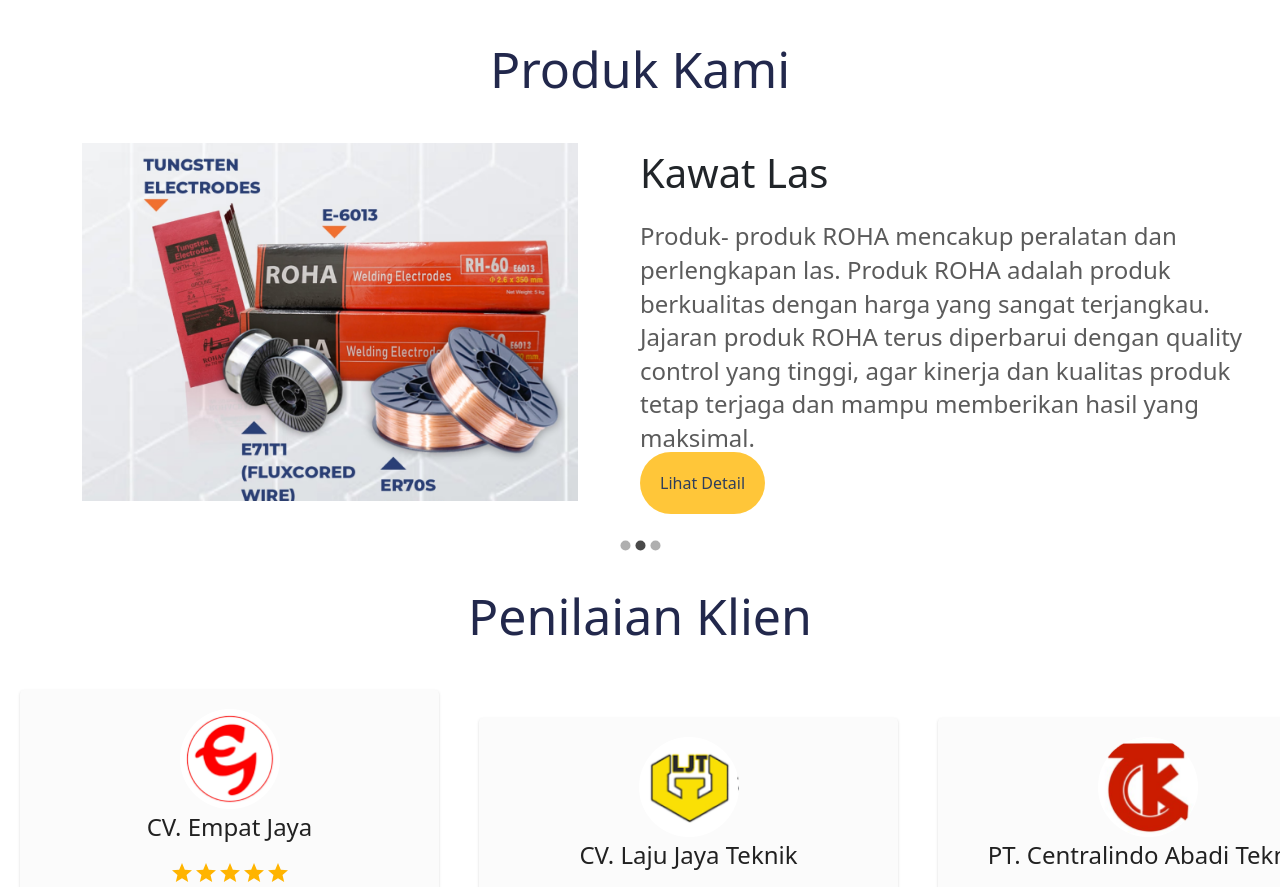
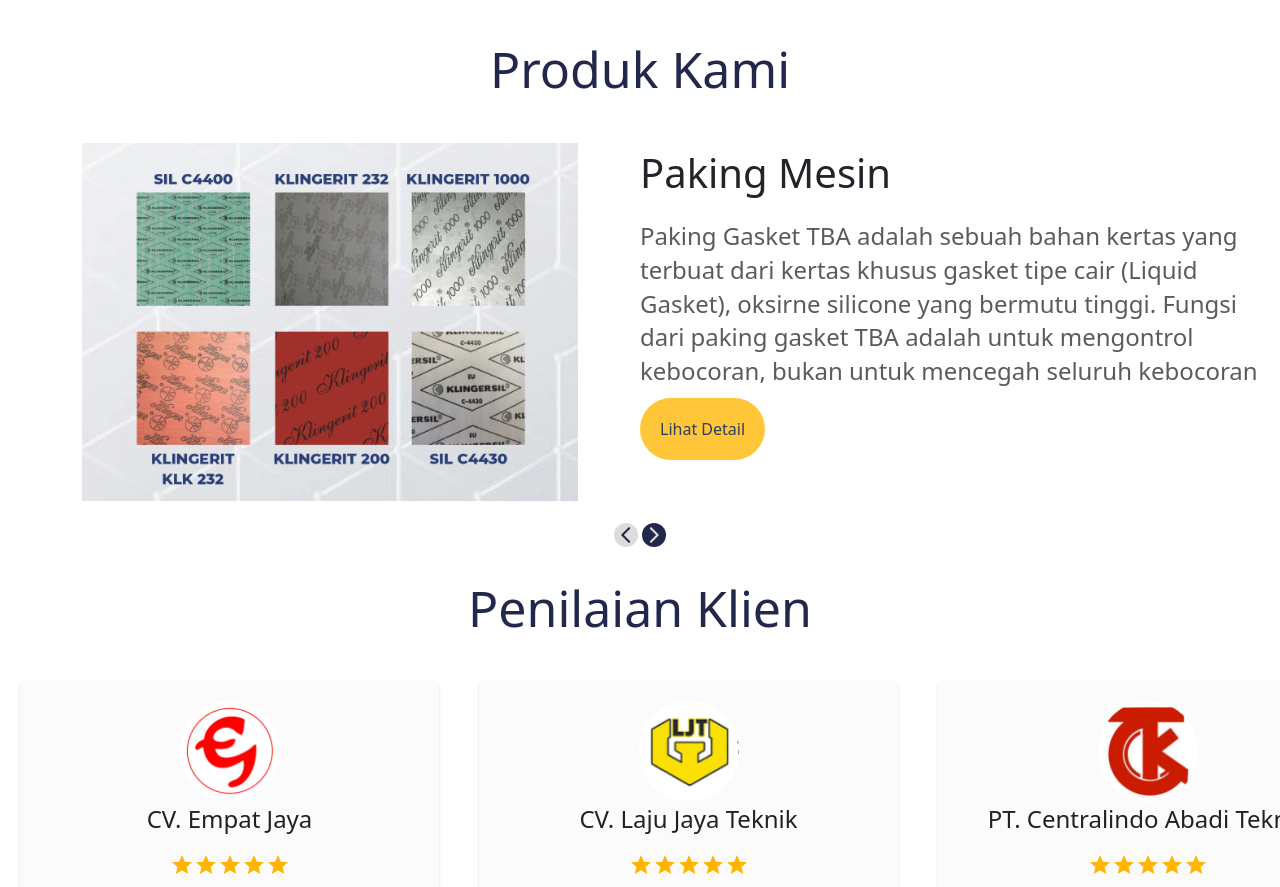
Before and after one commit to joko19/usaha-jaya-adiperkasa, a React (Create React App) app: page / in a window 1280 px wide. Shown: the part 1280-2167 px from the top of the page. Built offline with nearby package versions, Linux system fonts and the light colour scheme.

Commit message:
fixing homepage

```diff
--- a/package.json
+++ b/package.json
@@ -11,6 +11,7 @@
     "@testing-library/user-event": "^12.1.10",
     "bootstrap": "^5.0.0-beta3",
     "react": "^17.0.2",
+    "react-animated-slider": "^2.0.0",
     "react-bootstrap": "^1.5.2",
     "react-dom": "^17.0.2",
     "react-horizontal-scrolling-menu": "^0.7.10",
--- a/src/component/Home.js
+++ b/src/component/Home.js
@@ -1,9 +1,12 @@
-import React from "react";
+import React, { useState } from "react";
 import Header from "./Header";
 // import Footer from "./Footer";
-import { Grid, makeStyles, Card } from "@material-ui/core";
+import { Grid, makeStyles, Card, Slide } from "@material-ui/core";
+import ArrowForwardIosRoundedIcon from "@material-ui/icons/ArrowForwardIosRounded";
+import ArrowBackIosRoundedIcon from "@material-ui/icons/ArrowBackIosRounded";
 import { Fade } from "react-reveal";
 import Rating from "@material-ui/lab/Rating";
+import Slider from "react-animated-slider";
 import "./../style/Home.css";
 import batuGerinda from "./../img/batu_gerinda.png";
 import batuPoles from "./../img/batu_poles.png";
@@ -21,6 +24,8 @@
 import icSurya from "./../img/icSurya.png";
 
 function Home() {
+  const [slideCount, setSlideCount] = useState(0);
+
   const product = [
     {
       name: "Paking Mesin",
@@ -42,6 +47,20 @@
       img: BatuPolesSquare,
     },
   ];
+
+  const nextProduct = () => {
+    if (slideCount !== product.length - 1) {
+      setSlideCount(slideCount + 1);
+    }
+    console.log(slideCount);
+  };
+  const previousProduct = () => {
+    if (slideCount !== 0) {
+      setSlideCount(slideCount - 1);
+    }
+    console.log(slideCount);
+  };
+
   const client = [
     {
       name: "CV. Empat Jaya",
@@ -164,19 +183,49 @@
 
       {/* product */}
       <p className="product">Produk Kami</p>
-      <Carousel>
-        {product.map((item, i) => (
-          <ItemProduct item={item} />
-        ))}
-      </Carousel>
+      {/* <Slide direction="left"> */}
+
+      {/* {product.map((item, i) => ( */}
+      <Fade left>
+        <ItemProduct item={product[slideCount]} />
+      </Fade>
+      {/* // ))} */}
+      {/*  */}
+      {/* </Slide> */}
+      <center>
+        {slideCount === 0 ? (
+          <ArrowBackIosRoundedIcon
+            onClick={previousProduct}
+            className="product-inactive"
+          />
+        ) : (
+          <ArrowBackIosRoundedIcon
+            onClick={previousProduct}
+            className="product-active"
+          />
+        )}
+        {"   "}
+        {slideCount === product.length - 1 ? (
+          <ArrowForwardIosRoundedIcon
+            onClick={nextProduct}
+            className="product-inactive"
+          />
+        ) : (
+          <ArrowForwardIosRoundedIcon
+            onClick={nextProduct}
+            className="product-active"
+          />
+        )}
+      </center>
       <br />
+
       {/* review client */}
       <p className="product">Penilaian Klien</p>
         <div className="itc">
           {client.map((item) => (
             // <Carousel>
             <ItemClient data={item} />
-          // </Carousel>
+            //  </Carousel>
           ))}
         </div>
 
@@ -189,15 +238,13 @@
   return (
     <Grid container justify="center" style={{ padding: 20 }}>
       <Grid item md={6} sm={12} xs={12} style={{ textAlign: "center" }}>
-        <img src={props.item.img} className="product-img" alt="produk"/>
+        <img src={props.item.img} className="product-img" alt="produk" />
       </Grid>
       <Grid item md={6} sm={12} xs={12}>
         <p className="product-title">{props.item.name}</p>
         <p className="product-desc">{props.item.desc}</p>
-        <p className="cover-call">Lihat Detail</p>
+        <p className="product-detail">Lihat Detail</p>
       </Grid>
-      {/* <ArrowBackIosRoundedIcon />
-    <ArrowForwardIosRoundedIcon /> */}
     </Grid>
   );
 }
@@ -219,6 +266,7 @@
 const useStyles = makeStyles({
   root: {
     maxWidth: 419,
+    height: 360,
     padding: 19,
     backgroundColor: "#FBFBFB",
     margin: 20,
--- a/src/style/Home.css
+++ b/src/style/Home.css
@@ -11,7 +11,7 @@
 }
 
 .cover-quality {
-    color: yellow;
+    color: #FFC639;
     display: inline;
 }
 
@@ -30,7 +30,7 @@
     transition: .5s;
 }
 
-.cover-img:hover{
+.cover-img:hover {
     transform: scale(1.05);
 }
 
@@ -40,6 +40,7 @@
     padding: 20px;
     display: inline;
     border-radius: 40px;
+
 }
 
 
@@ -79,6 +80,22 @@
     text-align: center;
 }
 
+.product-active {
+    border-radius: 50%;
+    background-color: #22284C;
+    padding: 2px;
+    color: gainsboro;
+    cursor: pointer
+}
+
+.product-inactive {
+
+    border-radius: 50%;
+    background-color: gainsboro;
+    padding: 2px;
+    color: #22284C
+}
+
 .product-img {
     width: 80%;
     text-align: center;
@@ -93,12 +110,22 @@
     color: #5B5B5B;
     font-size: 24px;
     line-height: 140%;
+    margin-bottom: 30px;
+}
+
+.product-detail {
+    color: #2E3E5C;
+    background-color: #FFC639;
+    padding: 20px;
+    display: inline;
+    border-radius: 40px;
 }
 
 .itc {
     overflow-x: hidden;
     overflow: auto;
     white-space: nowrap;
+
 
 }
 
```
Also changed, not shown: 1 other file (tests, documents, lock files or other folders). Lines whose indentation alone changed are shown as unchanged.
